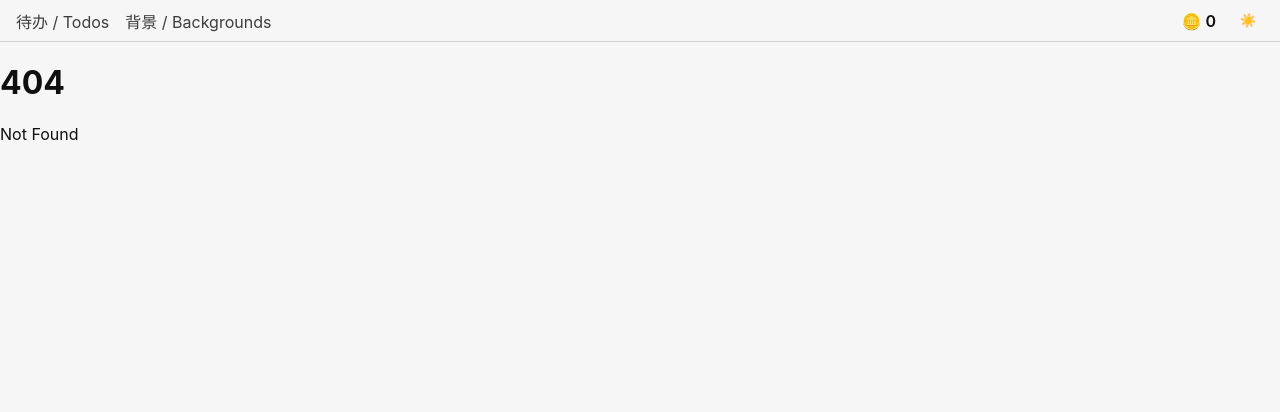
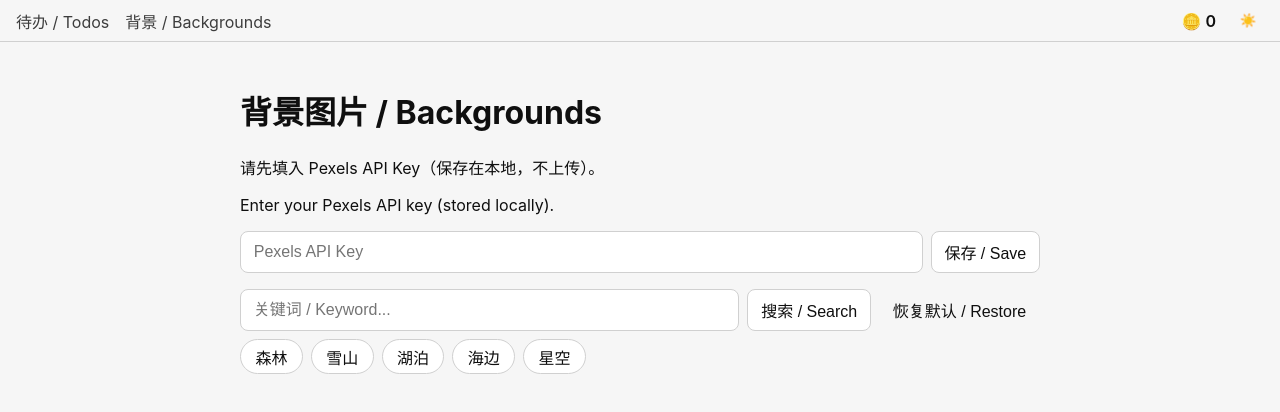
Before and after one commit to Nyxicemoon/Desktop_Widget, a SvelteKit app: page /backgrounds in a window 1280 px wide. Before the commit this address had no page. Shown: the top 412 px of the page. Built offline with nearby package versions, Linux system fonts and the light colour scheme.

Commit message:
feat(m2): add backgrounds page (key settings, search, grid)

```diff
--- /dev/null
+++ b/src/routes/backgrounds/+page.svelte
@@ -0,0 +1,187 @@
+<script lang="ts">
+  import { onMount } from "svelte";
+  import {
+    configHasKey,
+    configSetPexelsKey,
+    bgSearch,
+    bgDownloadAndSet,
+    type PhotoResult,
+  } from "$lib/api";
+  import { loadBackground, clearBackground } from "$lib/stores/background";
+
+  const presets = ["森林", "雪山", "湖泊", "海边", "星空"];
+
+  let hasKey = $state(false);
+  let keyInput = $state("");
+  let keyword = $state("");
+  let results = $state<PhotoResult[]>([]);
+  let busy = $state(false);
+  let message = $state("");
+
+  onMount(async () => {
+    hasKey = await configHasKey();
+  });
+
+  async function saveKey() {
+    const k = keyInput.trim();
+    if (!k) return;
+    await configSetPexelsKey(k);
+    keyInput = "";
+    hasKey = true;
+    message = "已保存 Key / Key saved";
+  }
+
+  async function runSearch(q: string) {
+    keyword = q;
+    const term = q.trim();
+    if (!term) return;
+    busy = true;
+    message = "";
+    try {
+      results = await bgSearch(term);
+      if (results.length === 0) message = "没有结果 / No results";
+    } catch (e) {
+      message = `搜索失败 / Search failed: ${e}`;
+    } finally {
+      busy = false;
+    }
+  }
+
+  async function pick(photo: PhotoResult) {
+    busy = true;
+    message = "";
+    try {
+      await bgDownloadAndSet(photo, keyword);
+      await loadBackground();
+      message = "已设为背景 / Set as background";
+    } catch (e) {
+      message = `设置失败 / Failed: ${e}`;
+    } finally {
+      busy = false;
+    }
+  }
+
+  async function restore() {
+    await clearBackground();
+    message = "已恢复默认 / Restored default";
+  }
+</script>
+
+<main class="container">
+  <h1>背景图片 / Backgrounds</h1>
+
+  {#if !hasKey}
+    <section class="card">
+      <p>请先填入 Pexels API Key（保存在本地，不上传）。</p>
+      <p>Enter your Pexels API key (stored locally).</p>
+      <div class="row">
+        <input placeholder="Pexels API Key" bind:value={keyInput} />
+        <button onclick={saveKey}>保存 / Save</button>
+      </div>
+    </section>
+  {/if}
+
+  <section class="search">
+    <div class="row">
+      <input
+        placeholder="关键词 / Keyword..."
+        bind:value={keyword}
+        onkeydown={(e) => e.key === "Enter" && runSearch(keyword)}
+      />
+      <button onclick={() => runSearch(keyword)} disabled={busy}>搜索 / Search</button>
+      <button class="ghost" onclick={restore}>恢复默认 / Restore</button>
+    </div>
+    <div class="presets">
+      {#each presets as p}
+        <button class="chip" onclick={() => runSearch(p)} disabled={busy}>{p}</button>
+      {/each}
+    </div>
+  </section>
+
+  {#if message}
+    <p class="msg">{message}</p>
+  {/if}
+
+  <div class="grid">
+    {#each results as photo (photo.id)}
+      <button class="thumb" onclick={() => pick(photo)} disabled={busy} title={photo.alt}>
+        <img src={photo.thumb_url} alt={photo.alt} loading="lazy" />
+      </button>
+    {/each}
+  </div>
+</main>
+
+<style>
+  .container {
+    max-width: 800px;
+    margin: 0 auto;
+    padding: 1.5rem 1rem;
+  }
+
+  .card,
+  .search {
+    margin-bottom: 1rem;
+  }
+
+  .row {
+    display: flex;
+    gap: 0.5rem;
+  }
+
+  .row input {
+    flex: 1;
+  }
+
+  input,
+  button {
+    border-radius: 8px;
+    border: 1px solid var(--border);
+    padding: 0.5em 0.8em;
+    font-size: 1em;
+    color: var(--fg);
+    background: var(--surface);
+    cursor: pointer;
+  }
+
+  .presets {
+    display: flex;
+    gap: 0.5rem;
+    flex-wrap: wrap;
+    margin-top: 0.5rem;
+  }
+
+  .chip {
+    border-radius: 999px;
+    padding: 0.3em 0.9em;
+  }
+
+  .ghost {
+    border-color: transparent;
+    background: transparent;
+  }
+
+  .msg {
+    opacity: 0.8;
+  }
+
+  .grid {
+    display: grid;
+    grid-template-columns: repeat(auto-fill, minmax(160px, 1fr));
+    gap: 0.6rem;
+  }
+
+  .thumb {
+    padding: 0;
+    border: 1px solid var(--border);
+    border-radius: 8px;
+    overflow: hidden;
+    aspect-ratio: 4 / 3;
+  }
+
+  .thumb img {
+    width: 100%;
+    height: 100%;
+    object-fit: cover;
+    display: block;
+  }
+</style>
```
